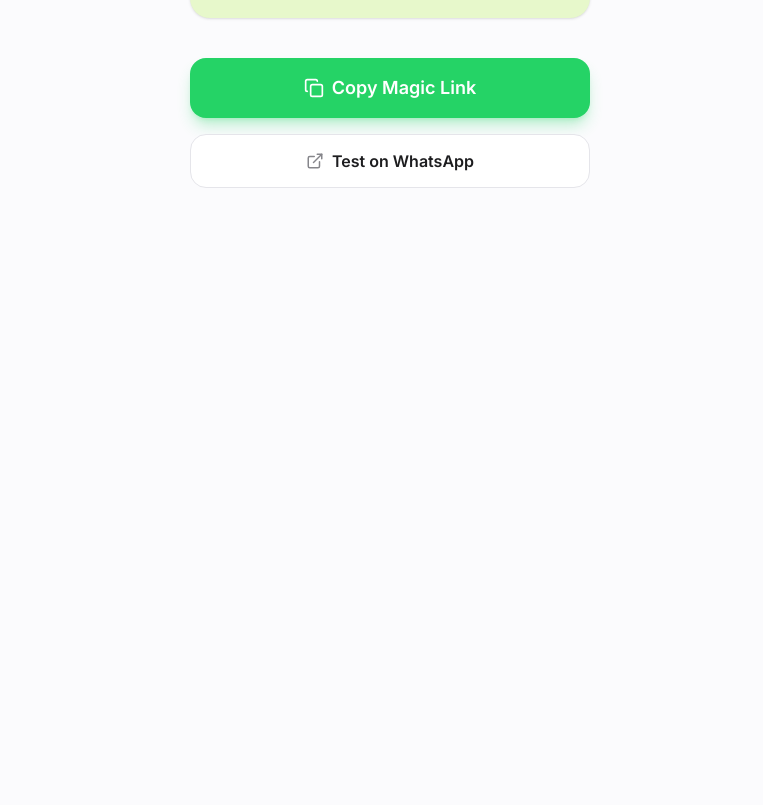
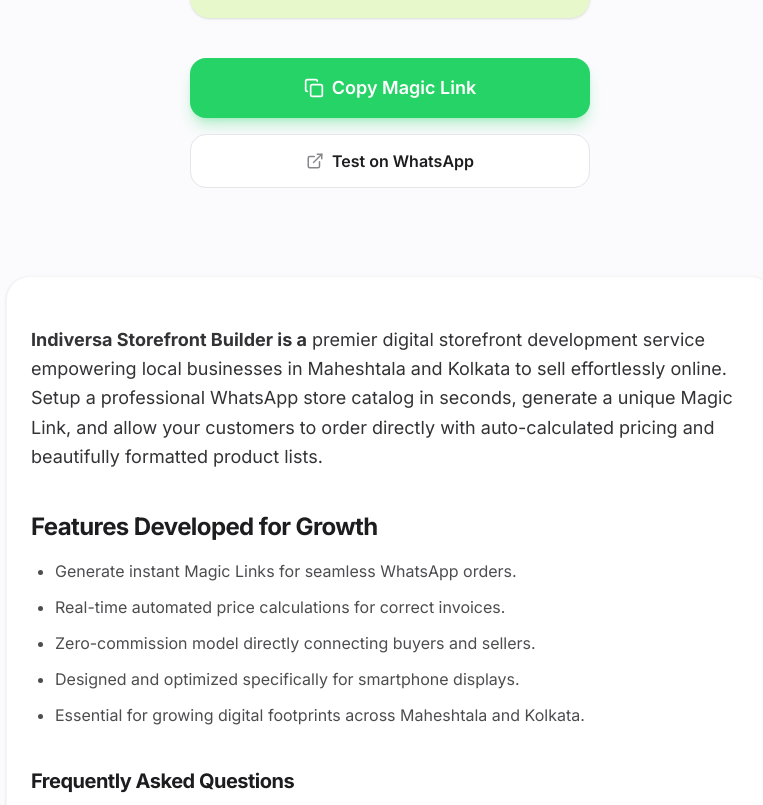
Before and after one commit to hasislam2010-cloud/indiversa-storefront-builder, a React (Vite) app: page / in a window 1280 px wide. Shown: the part 837-1642 px from the top of the page, without its empty margins (250-1013 px from the left). Before the commit the page ends 1145 px from the top, so only its background shows below. Built offline with nearby package versions, Linux system fonts and the light colour scheme.

Commit message:
feat: Enhance SEO and add service description
Integrates structured data (JSON-LD) for local business, adds Microsoft validation, and includes a detailed service description in the UI. This improves search engine visibility and clarifies the application's purpose and target audience.

```diff
--- /dev/null
+++ b/cloudflare-worker.js
@@ -0,0 +1,53 @@
+// cloudflare-worker.js
+// Copy and deploy this code to Cloudflare Workers
+
+const INDEXNOW_KEY = 'YOUR_INDEXNOW_KEY_HERE'; // Replace with your actual IndexNow key
+const SITE_URL = 'https://indiversa-storefront-builder.hasislam2010.workers.dev/';
+
+// PASTE YOUR COMPLETE STATIC HTML HERE
+// (You can copy the raw index.html after running a build in Vite/AI Studio and paste it inside these backticks)
+const HTML_CONTENT = `<!doctype html>
+<html lang="en">
+  <head>
+    <meta charset="UTF-8" />
+    <meta name="viewport" content="width=device-width, initial-scale=1.0" />
+    <meta name="msvalidate.01" content="C1F510BC681B6D2B8165EE8F9C66440F" />
+    <meta name="google-site-verification" content="sEj_pW-wClPiqNvs39-2pSvvw_llINa9GhKcqiEBGLk" />
+    <title>Indiversa Storefront Builder</title>
+    <!-- Keep the rest of your head tags, CSS, and JS here -->
+  </head>
+  <body>
+    <div id="root">
+        <!-- Rendered App Content Goes Here -->
+    </div>
+  </body>
+</html>`;
+
+export default {
+  async fetch(request, env, ctx) {
+    const url = new URL(request.url);
+
+    // Route: Ping Bing IndexNow API
+    if (url.pathname === '/ping-bing') {
+      const bingIndexNowUrl = \`https://www.bing.com/indexnow?url=\${encodeURIComponent(SITE_URL)}&key=\${INDEXNOW_KEY}\`;
+
+      try {
+        const bingResponse = await fetch(bingIndexNowUrl);
+        if (bingResponse.ok) {
+          return new Response('Successfully pinged Bing IndexNow with URL: ' + SITE_URL, { status: 200 });
+        } else {
+          return new Response(\`Bing ping failed with status \${bingResponse.status}\`, { status: bingResponse.status });
+        }
+      } catch (error) {
+        return new Response(\`Error pinging Bing: \${error.message}\`, { status: 500 });
+      }
+    }
+
+    // Default Route: Serve the Static HTML Landing Page
+    return new Response(HTML_CONTENT, {
+      headers: {
+        'content-type': 'text/html;charset=UTF-8',
+      },
+    });
+  },
+};
--- a/index.html
+++ b/index.html
@@ -3,6 +3,7 @@
   <head>
     <meta charset="UTF-8" />
     <meta name="viewport" content="width=device-width, initial-scale=1.0" />
+    <meta name="msvalidate.01" content="C1F510BC681B6D2B8165EE8F9C66440F" />
     <meta name="google-site-verification" content="sEj_pW-wClPiqNvs39-2pSvvw_llINa9GhKcqiEBGLk" />
     <meta name="description" content="Indiversa Storefront Builder - Easily create a list of products and generate a magic link for your customers to order directly via WhatsApp." />
     <meta name="keywords" content="WhatsApp store, WhatsApp storefront, WhatsApp order link generator, magic link, Indiversa Storefront Builder, small business tool" />
@@ -12,6 +13,28 @@
     <meta property="og:type" content="website" />
     <meta name="twitter:card" content="summary_large_image" />
     <title>Indiversa Storefront Builder</title>
+    <script type="application/ld+json">
+      {
+        "@context": "https://schema.org",
+        "@type": "LocalBusiness",
+        "name": "Indiversa Storefront Builder",
+        "url": "https://indiversa-storefront-builder.hasislam2010.workers.dev/",
+        "description": "Digital storefront development service allowing easy generation of WhatsApp ordering links.",
+        "areaServed": [
+          {
+            "@type": "City",
+            "name": "Maheshtala",
+            "addressRegion": "West Bengal"
+          },
+          {
+            "@type": "City",
+            "name": "Kolkata",
+            "addressRegion": "West Bengal"
+          }
+        ],
+        "additionalType": "https://schema.org/ProfessionalService"
+      }
+    </script>
   </head>
   <body>
     <div id="root"></div>
--- a/src/App.tsx
+++ b/src/App.tsx
@@ -91,7 +91,7 @@
   };
 
   return (
-    <div className="min-h-screen bg-[#fbfbfd] text-[#1d1d1f] pb-24">
+    <main className="min-h-screen bg-[#fbfbfd] text-[#1d1d1f] pb-24">
       {/* Container simulating a mobile app width for universal elegance */}
       <div className="max-w-md mx-auto p-4 sm:p-6 space-y-6">
 
@@ -244,6 +244,53 @@
         </section>
 
       </div>
-    </div>
+
+      <article className="max-w-3xl mx-auto px-6 py-12 mt-16 bg-white rounded-3xl shadow-sm border border-[#f5f5f7] text-[#1d1d1f]">
+        <section className="mb-10">
+          <p className="text-lg leading-relaxed text-[#333336]">
+            <strong>Indiversa Storefront Builder is a</strong> premier digital storefront development service empowering local businesses in Maheshtala and Kolkata to sell effortlessly online. Setup a professional WhatsApp store catalog in seconds, generate a unique Magic Link, and allow your customers to order directly with auto-calculated pricing and beautifully formatted product lists.
+          </p>
+        </section>
+
+        <section className="mb-10">
+          <h2 className="text-2xl font-bold mb-4 tracking-tight">Features Developed for Growth</h2>
+          <ul className="list-disc pl-6 space-y-3 text-[#4d4d50]">
+            <li>Generate instant Magic Links for seamless WhatsApp orders.</li>
+            <li>Real-time automated price calculations for correct invoices.</li>
+            <li>Zero-commission model directly connecting buyers and sellers.</li>
+            <li>Designed and optimized specifically for smartphone displays.</li>
+            <li>Essential for growing digital footprints across Maheshtala and Kolkata.</li>
+          </ul>
+        </section>
+
+        <section>
+          <h3 className="text-xl font-bold mb-6 tracking-tight">Frequently Asked Questions</h3>
+
+          <div className="space-y-6">
+            <div>
+              <h4 className="font-semibold text-lg">How does the Magic Link operate?</h4>
+              <p className="text-[#4d4d50] mt-1 leading-relaxed">
+                Once a customer clicks the link in your social media bio, it opens their WhatsApp app with a perfectly formatted, pre-filled order message ready to be sent directly to your phone.
+              </p>
+            </div>
+
+            <div>
+              <h4 className="font-semibold text-lg">Who is this development solution for?</h4>
+              <p className="text-[#4d4d50] mt-1 leading-relaxed">
+                It's an essential digital storefront tool tailored for home bakers, boutique owners, local artisans, and small business operators situated primarily in the Maheshtala and Kolkata regions.
+              </p>
+            </div>
+
+            <div>
+              <h4 className="font-semibold text-lg">Do my customers need to download a separate app?</h4>
+              <p className="text-[#4d4d50] mt-1 leading-relaxed">
+                No extra apps needed. Everything works seamlessly via WhatsApp, the platform they already use and trust daily.
+              </p>
+            </div>
+          </div>
+        </section>
+      </article>
+
+    </main>
   );
 }
```
